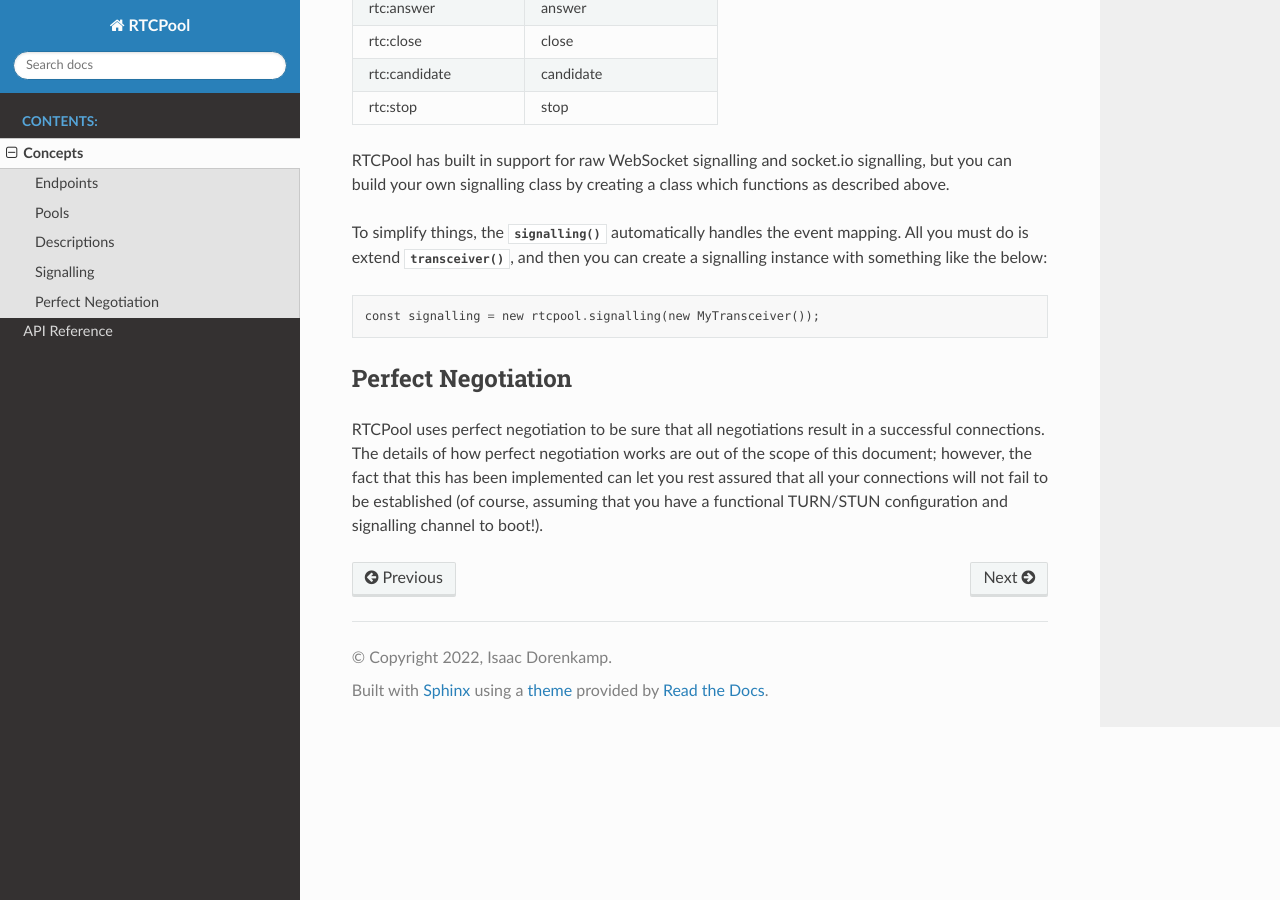
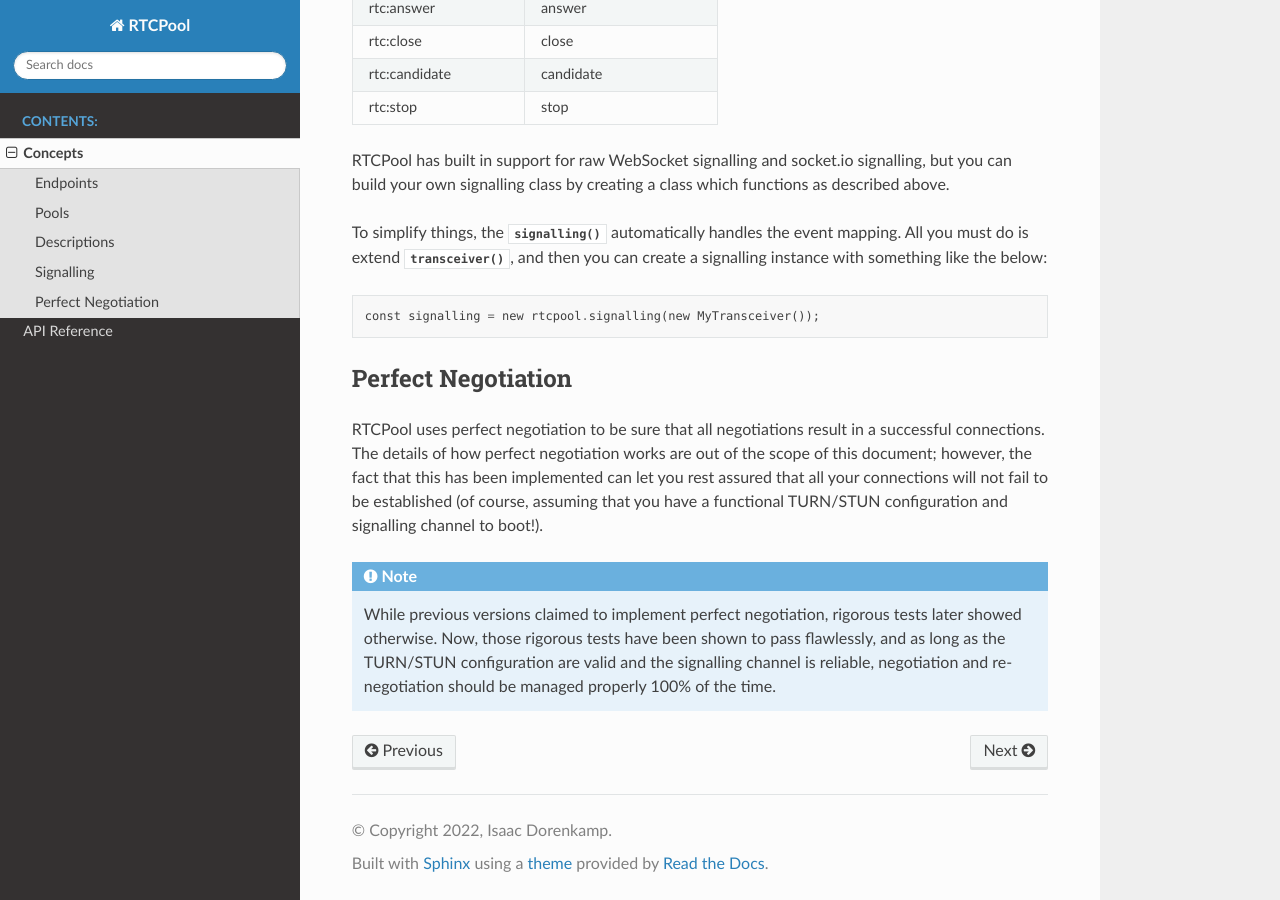
Before and after one commit to IsaacDorenkamp/rtcpool, a Sphinx documentation site: the page built from docs/source/concepts.rst, in a window 1280 px wide and 900 px high, scrolled down 992 px. Built offline with Sphinx 7.4.7 and the Read the Docs theme 2.0.0, drawn with Linux system fonts in a browser that asks for light colours.

Commit message:
Documentation update

```diff
--- a/docs/source/concepts.rst
+++ b/docs/source/concepts.rst
@@ -65,3 +65,11 @@ are out of the scope of this document; however, the fact that this has
 been implemented can let you rest assured that all your connections will
 not fail to be established (of course, assuming that you have a functional
 TURN/STUN configuration and signalling channel to boot!).
+
+.. note::
+     While previous versions claimed to implement perfect negotiation,
+     rigorous tests later showed otherwise. Now, those rigorous tests
+     have been shown to pass flawlessly, and as long as the TURN/STUN
+     configuration are valid and the signalling channel is reliable,
+     negotiation and re-negotiation should be managed properly 100%
+     of the time.
```
